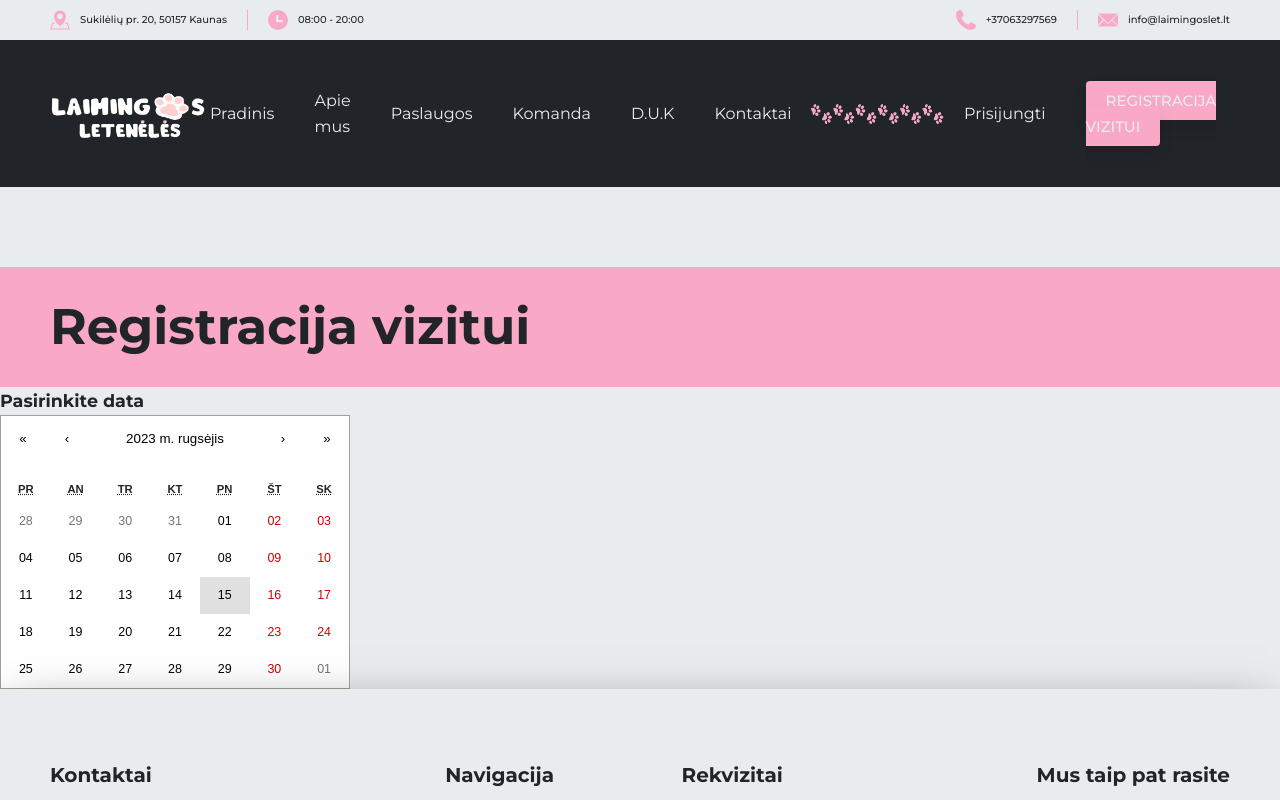
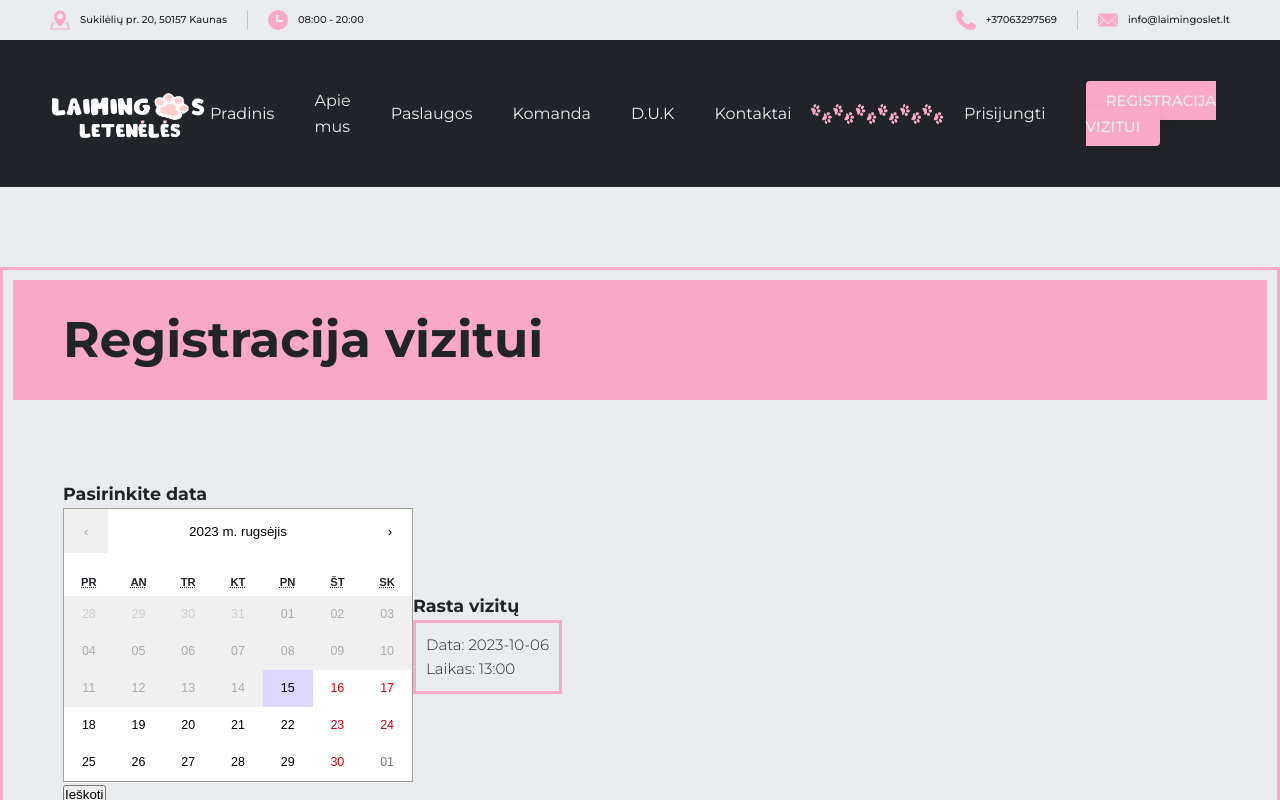
Before and after one commit to Jasiuka/vet-clinic, a React (Vite) app: page /vizitas in a window 1280 px wide. Shown: the top 800 px of the page. Built offline with nearby package versions, Linux system fonts and the light colour scheme.

Commit message:
appointments page, not booked appointments fetch by date range

```diff
--- a/src/App.jsx
+++ b/src/App.jsx
@@ -2,7 +2,6 @@ import { Hero } from "./pages/main/sections/hero/hero.section";
 import { Why } from "./pages/main/sections/why-us/why-us.section";
 import Reviews from "./pages/main/sections/reviews/reviews.section";
 import Services from "./pages/main/sections/services/services.section";
-import AppointmentPage from "./pages/appointment/appointment.page";
 import HeaderHeroBackground from "./components/hero-header-background.component";
 
 export const Home = () => {
@@ -12,7 +11,6 @@ export const Home = () => {
       <Hero />
       <Why />
       <Services />
-      <AppointmentPage />
       <Reviews />
     </main>
   );
--- a/src/pages/appointment/appointment.page.jsx
+++ b/src/pages/appointment/appointment.page.jsx
@@ -1,12 +1,47 @@
 import Calendar from "react-calendar";
 import "react-calendar/dist/Calendar.css";
 import "./appointment.style.css";
+import { useState } from "react";
+import FoundAppointments from "./found-appointments.component";
 export const AppointmentPage = () => {
+  const [dateRangeObject, setDateRangeObject] = useState({
+    start: null,
+    end: null,
+  });
+  const [isSearched, setIsSearched] = useState(false);
+  const onChangeHandler = (e) => {
+    setDateRangeObject({
+      start: e[0],
+      end: e[1],
+    });
+  };
+
   return (
     <main className="appointment">
       <h2 className="page-heading for-observer">Registracija vizitui</h2>
-      <h3>Pasirinkite data</h3>
-      <Calendar locale="lt-LT" />
+      <div className="appointment-inner">
+        <div className="appointment-inner__calendar">
+          <h3>Pasirinkite data</h3>
+          <Calendar
+            locale="lt-LT"
+            minDetail="year"
+            nextAriaLabel="Kitas mėnuo"
+            prevAriaLabel="Praeitas mėnuo"
+            prev2Label={null}
+            next2Label={null}
+            selectRange={true}
+            minDate={new Date()}
+            onChange={(e) => onChangeHandler(e)}
+          />
+          <button onClick={() => setIsSearched((prev) => !prev)}>
+            Ieškoti
+          </button>
+        </div>
+        <FoundAppointments
+          dateToSearch={dateRangeObject}
+          isSearched={isSearched}
+        />
+      </div>
     </main>
   );
 };
--- a/src/pages/appointment/appointment.style.css
+++ b/src/pages/appointment/appointment.style.css
@@ -1,11 +1,27 @@
 .appointment {
+}
+
+.appointment-inner {
+  padding: var(--section-padding);
+  display: flex;
+  align-items: center;
+}
+
+.appointment {
+  padding: 1rem;
+  background-color: var(--light-grey);
+  border: 3px solid var(--accent-color);
 }
 
 /* CALENDAR */
 
+.react-calendar__tile {
+  /* border-radius: 4px; */
+}
+
 /* Today */
 .react-calendar__tile--now {
-  background-color: #e0e0e0;
+  background-color: #ddd7fe;
 }
 
 /* Not active + hover */
--- /dev/null
+++ b/src/pages/appointment/found-appointments.component.jsx
@@ -0,0 +1,70 @@
+import { useEffect } from "react";
+export const FoundAppointments = ({ dateToSearch, isSearched }) => {
+  const fetchAppointments = async ({ start, end }) => {
+    const { startDate, endDate } = formatDates(start, end);
+
+    const response = await fetch(
+      `/api/v1/appointments?startDate=${startDate}&endDate=${endDate}`,
+      {
+        method: "GET",
+        mode: "cors",
+        headers: { "Content-type": "application/json" },
+      }
+    );
+    const results = await response.json();
+    console.log(results);
+  };
+
+  useEffect(() => {
+    if (isSearched) {
+      fetchAppointments(dateToSearch);
+    }
+  }, [isSearched]);
+
+  const formatDates = (startDate, endDate) => {
+    if (!startDate || !endDate) return;
+
+    const dateValues = {
+      startYears: startDate.getFullYear(),
+      startMonth: startDate.getMonth() + 1,
+      startDay: startDate.getDate(),
+      endYears: endDate.getFullYear(),
+      endMonth: endDate.getMonth() + 1,
+      endDay: endDate.getDate(),
+    };
+
+    const formatedDates = {
+      startDate: `${dateValues.startYears}-${
+        dateValues.startMonth < 10
+          ? `0${dateValues.startMonth}`
+          : `${dateValues.startMonth}`
+      }-${dateValues.startDay}`,
+      endDate: `${dateValues.endYears}-${
+        dateValues.endMonth < 10
+          ? `0${dateValues.endMonth}`
+          : `${dateValues.endMonth}`
+      }-${dateValues.endDay}`,
+    };
+
+    console.log(formatedDates);
+    return formatedDates;
+  };
+
+  useEffect(() => {
+    const dates = formatDates(dateToSearch.start, dateToSearch.end);
+  }, [dateToSearch]);
+
+  return (
+    <div className="appointment-inner__appointments">
+      <h3>Rasta vizitų </h3>
+      <div className="appointment-inner__appointments-found-wrapper">
+        <div className="appointment">
+          <p>Data: 2023-10-06</p>
+          <p>Laikas: 13:00</p>
+        </div>
+      </div>
+    </div>
+  );
+};
+
+export default FoundAppointments;
--- a/src/pages/authentication/auth.page.jsx
+++ b/src/pages/authentication/auth.page.jsx
@@ -3,7 +3,7 @@ import "./auth.style.css";
 import LoginForm from "./log-in.component";
 import SignupForm from "./sign-up.component";
 import { useSearchParams } from "react-router-dom";
-import { useNavigate } from "react-router-dom";
+import { useNavigate, Link } from "react-router-dom";
 
 // Redux
 import { useDispatch } from "react-redux";
@@ -82,10 +82,12 @@ export const AuthenticationPage = () => {
         src="../../../src/assets/catsa2.webp"
       />
       <div className="authentication__container">
-        <img
-          className="authentication--logo"
-          src="../../../src/assets/vetlogo.webp"
-        />
+        <Link to={"/"}>
+          <img
+            className="authentication--logo"
+            src="../../../src/assets/vetlogo.webp"
+          />
+        </Link>
         <h3 className="authentication__form--heading">
           {form ? "Prisijungimas" : "Registracija"}
         </h3>
--- a/src/pages/main/sections/hero/hero.style.css
+++ b/src/pages/main/sections/hero/hero.style.css
@@ -29,7 +29,7 @@
 
 .header-hero__background {
   background-image: url("/src/assets/main.webp"),
-    linear-gradient(rgb(154 125 138 / 15%), rgb(245 177 202 / 27%));
+    linear-gradient(rgb(154 125 138 / 15%), rgb(245 177 202 / 12%));
   background-attachment: fixed;
   background-blend-mode: overlay;
   background-position: center;
```
Also changed, not shown: server.js (+24 -0 lines).
